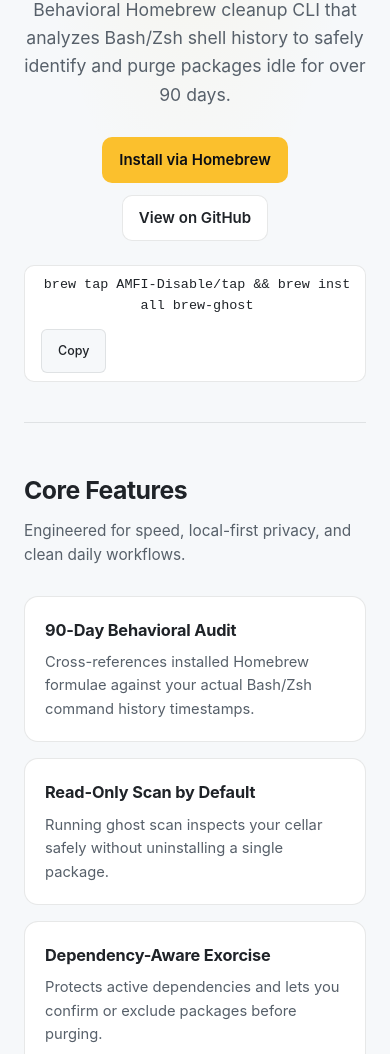
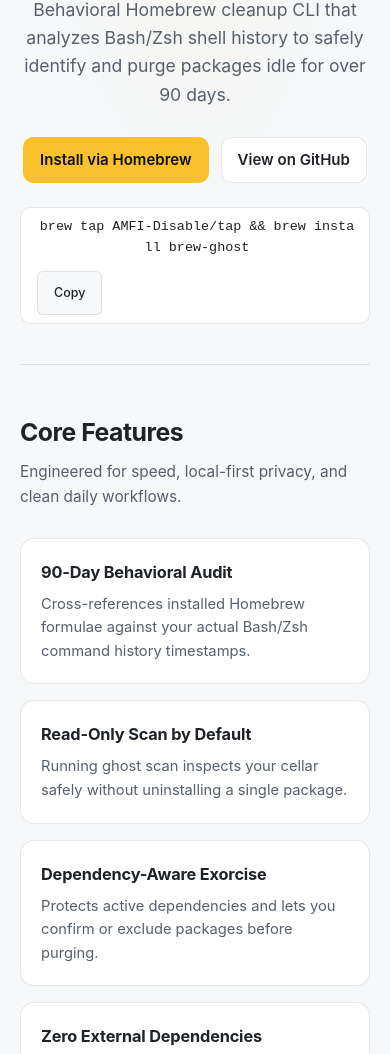
Before and after one commit to AMFI-Disable/Brew-Ghost, a website built with Vite: page website/index.html in a window 390 px wide. Shown: the part 347-1401 px from the top of the page. Built offline with nearby package versions, Linux system fonts and the light colour scheme.

Commit message:
style: widen responsive layout

```diff
--- a/website/src/styles/theme.css
+++ b/website/src/styles/theme.css
@@ -47,9 +47,10 @@ a {
 }
 
 .container {
-  max-width: 1040px;
+  width: 100%;
+  max-width: clamp(1040px, 88vw, 1840px);
   margin: 0 auto;
-  padding: 0 24px;
+  padding: 0 clamp(20px, 3vw, 56px);
 }
 
 /* Nav */
@@ -151,7 +152,7 @@ a {
 }
 
 .hero p {
-  max-width: 660px;
+  max-width: 72ch;
   margin: 0 auto 28px;
   font-size: 1.1rem;
   color: var(--muted);
@@ -247,8 +248,8 @@ section {
 
 .grid {
   display: grid;
-  grid-template-columns: repeat(auto-fit, minmax(260px, 1fr));
-  gap: 16px;
+  grid-template-columns: repeat(auto-fit, minmax(min(100%, 280px), 1fr));
+  gap: clamp(16px, 1.5vw, 24px);
 }
 
 .card {
@@ -287,7 +288,8 @@ section {
 
 .install-list {
   display: grid;
-  gap: 14px;
+  grid-template-columns: repeat(auto-fit, minmax(min(100%, 360px), 1fr));
+  gap: 16px;
   margin-bottom: 24px;
 }
 
@@ -378,12 +380,6 @@ body {
   padding-left: env(safe-area-inset-left, 0px);
   padding-right: env(safe-area-inset-right, 0px);
   padding-bottom: env(safe-area-inset-bottom, 0px);
-}
-
-@media (min-width: 1440px) {
-  .container {
-    max-width: 1160px;
-  }
 }
 
 @media (min-resolution: 2dppx) {
```
